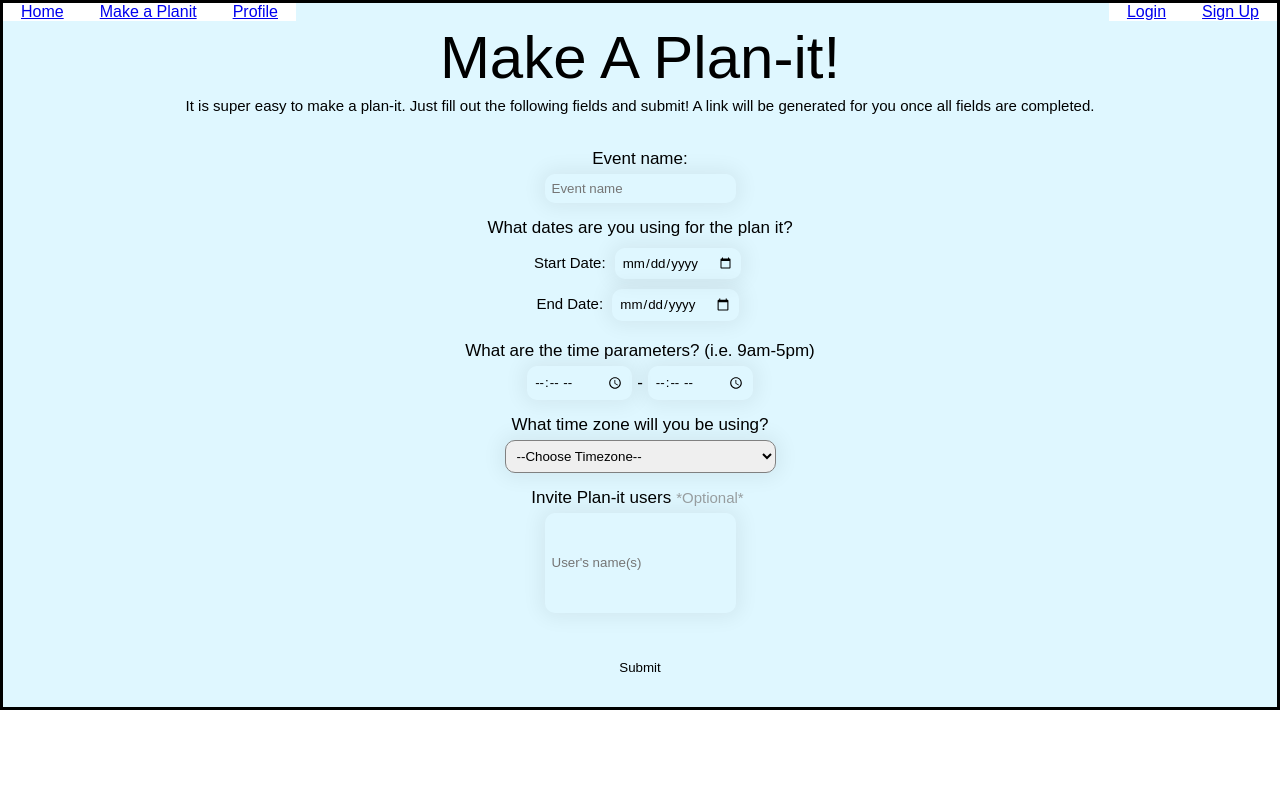
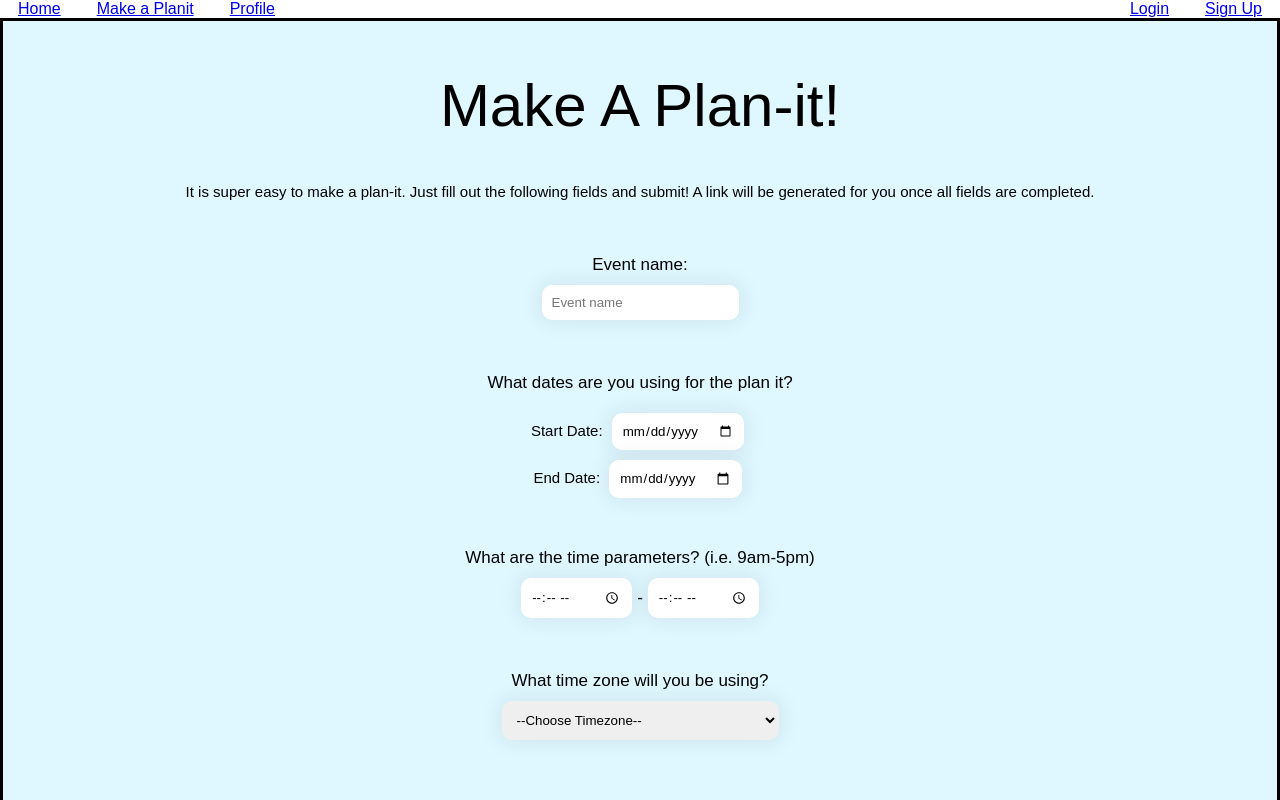
Before and after one commit to westinm01/Planit, a React (Create React App) app in the folder planit/: page /makeAPlanit in a window 1280 px wide. Shown: the top 800 px of the page. Built offline with nearby package versions, Linux system fonts and the light colour scheme.

Commit message:
Fix styling issues on makeplanit page and profile page

```diff
--- a/planit/src/App.css
+++ b/planit/src/App.css
@@ -86,12 +86,12 @@ div.makeplanit {
   position: relative;
   border: 3px solid black;
   background-color: #dff7ff;
-  padding: 20px;
+  padding: 40px 10px 40px 10px;
 
 }
 
 p {
-  padding: 5px;
+  padding: 15px;
   font-size: 17px;
 }
 #planitlist {
@@ -103,41 +103,47 @@ p {
   text-align: center;
   font-size: 60px;
   font-weight: 500;
+  margin: 10px;
 }
 
 input[type=text] {
-  padding: 7px;
+  padding: 10px;
+  margin: 10px 5px 5px 5px;
+  border-radius: 10px;
+  border-width: 2px;
+  border-color: black;
+  background-color: white;
+  box-shadow: 0 0 20px 5px rgba(0,0,0,0.06) ;
+}
+
+input[type=date] {
+  padding: 10px;
   margin: 5px 5px 5px 5px;
   border-radius: 10px;
   border-width: 1px;
   border-color: grey;
-  box-shadow: 0 0 20px 5px rgba(0,0,0,0.06) ;
-}
-
-input[type=date] {
-  padding: 7px;
-  margin: 5px 5px 5px 5px;
-  border-radius: 10px;
-  border-width: 1px;
-  border-color: grey;
+  background-color: white;
   box-shadow: 0 0 20px 5px rgba(0,0,0,0.06) ;
 }
 
 input[type=time] {
-  padding: 7px;
-  margin: 5px 5px 5px 5px;
+  padding: 10px;
+  margin: 10px 5px 5px 5px;
   border-radius: 10px;
-  border-width: 1px;
-  border-color: grey;
+  border-width: 5px;
+  border-color: black;
+  background-color: white;
   box-shadow: 0 0 20px 5px rgba(0,0,0,0.06) ;
 }
 
 input[type=submit] {
-  padding: 7px;
+  padding: 10px;
   margin: 25px 0px 0px 0px;
   border-radius: 10px;
   border-width: 1px;
-  border-color: grey;
+  background-color: white;
+  border-color: black;
+
 }
 
 .summary-makeplanit {
@@ -146,16 +152,17 @@ input[type=submit] {
 }
 
 .timezone {
-  padding: 7px;
-  margin: 5px;
+  padding: 10px;
+  margin: 10px;
   border-radius: 10px;
   border-width: 1px;
-  border-color: grey;
+  border-color: transparent;
   box-shadow: 0 0 20px 5px rgba(0,0,0,0.06) ;
 }
 
 .users {
   height: 100px;
+  padding: 10px;
 }
 
 p.date-style {
--- a/planit/src/components/MakePlanitPage.js
+++ b/planit/src/components/MakePlanitPage.js
@@ -3,16 +3,21 @@ import NavBar from "./NavBar";
 
 function MakePlanit() {
     return(
+        <div>
+            <NavBar />
+            <br />
+
         <div className="makeplanit">
-            <NavBar />
+
             <h1 id="title">Make A Plan-it! </h1>
+            <br />
             <p className="summary-makeplanit">It is super easy to make a plan-it. Just fill out the following fields and submit! A link will be generated for you once all fields are completed.</p>
             <p >
 
                 Event name:  <br />
                 <input type="text" className="event-name" placeholder="Event name"></input>
             </p>
-
+            <br />
             <p>What dates are you using for the plan it?  <br />
                 <p className="date-style">
                     Start Date: <input type="date" /> <br />
@@ -25,7 +30,7 @@ function MakePlanit() {
                 <input type="time" className="starttime" placeholder="Earliest time available"></input>
                 -
                 <input type="time" className="endtime" placeholder="Latest time available" />
-            </p>
+            </p> <br />
             <p>What time zone will you be using? <br />
                 <select name="timezone" className="timezone">
                     <option value="temp">--Choose Timezone--</option>
@@ -62,8 +67,8 @@ function MakePlanit() {
                     <option value="UTC">Universal Coordinated Time</option>
                     <option value="VST">Vietnam Standard Time</option>
                 </select>
-            </p>
-            <p>Invite Plan-it users
+            </p> <br />
+            <p>Invite Plan-it Users
                 <p id="optional">
                     *Optional*
                 </p>
@@ -74,6 +79,7 @@ function MakePlanit() {
                 <input type="submit" value="Submit" />
             </p>
         </div>
+        </div>
     );
 }
 
--- a/planit/src/components/ProfilePage.js
+++ b/planit/src/components/ProfilePage.js
@@ -3,8 +3,11 @@ import NavBar from "./NavBar";
 function Profile() {
 
     return(
+        <div>
+            <NavBar />
+            <br />
         <div className="profilepage">
-            <NavBar />
+
             <h1 id="title"> User's Profile Page </h1>
             <p>
                 <img src="https://cdn.pixabay.com/photo/2015/10/05/22/37/blank-profile-picture-973460__340.png" className="blankprofile"  />
@@ -40,6 +43,7 @@ function Profile() {
             </p>
 
         </div>
+        </div>
     );
 }
 
```
